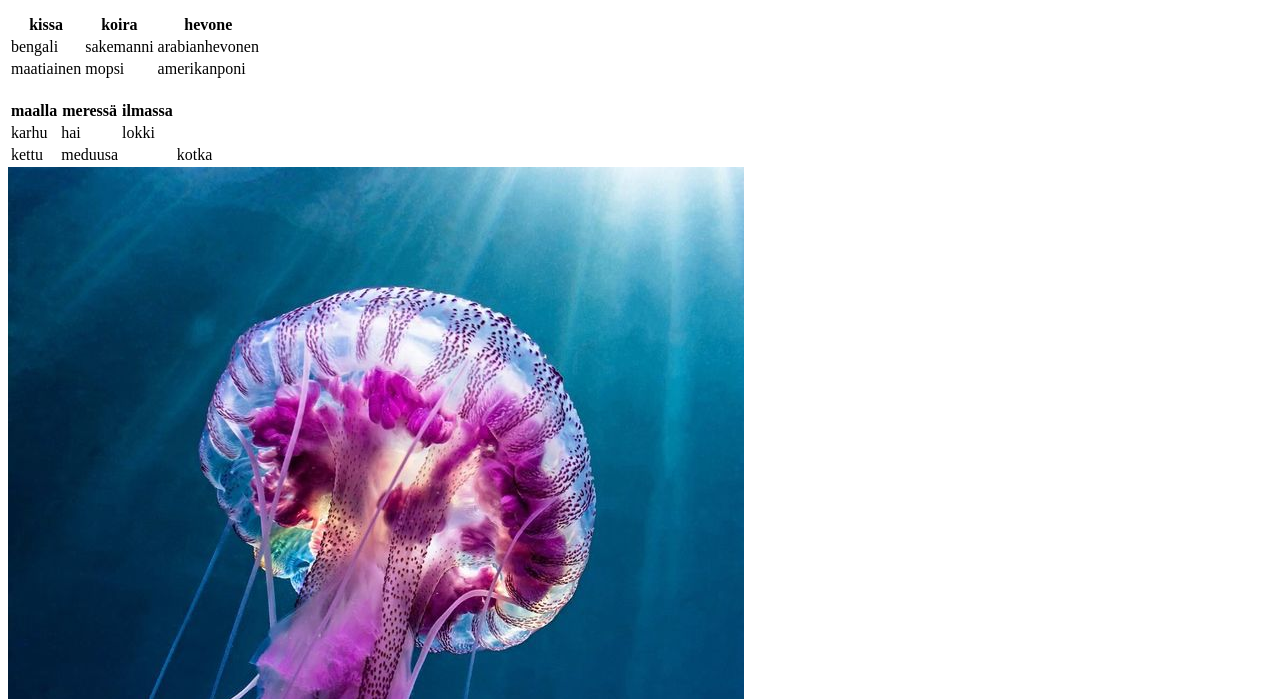
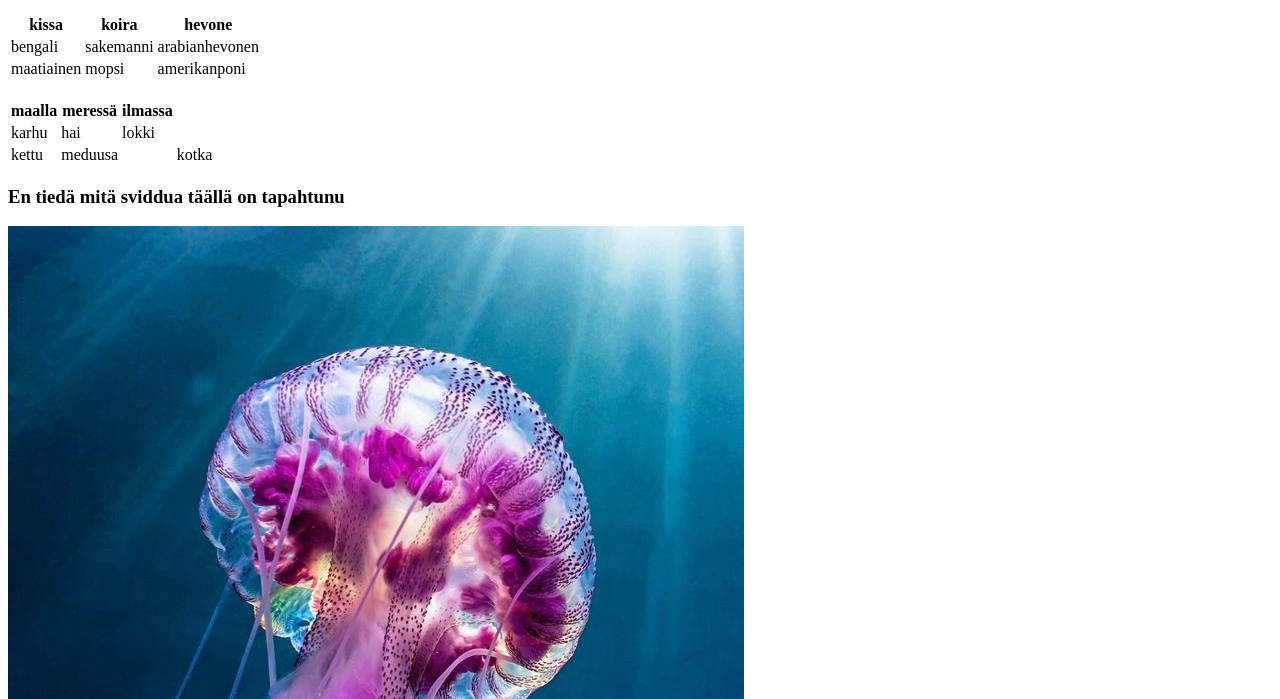
Before and after one commit to Ellaporo/Ellaporo.github.io, a plain HTML site: page index.html in a window 1280 px wide. Shown: the part 101-800 px from the top of the page. Drawn offline with Linux system fonts and the light colour scheme.

Commit message:
Update index.html

```diff
--- a/index.html
+++ b/index.html
@@ -49,6 +49,7 @@
 </tr>
 </table>
 
+<h3>En tiedä mitä sviddua täällä on tapahtunu</h3>
 </body>
 </html>
 
```
